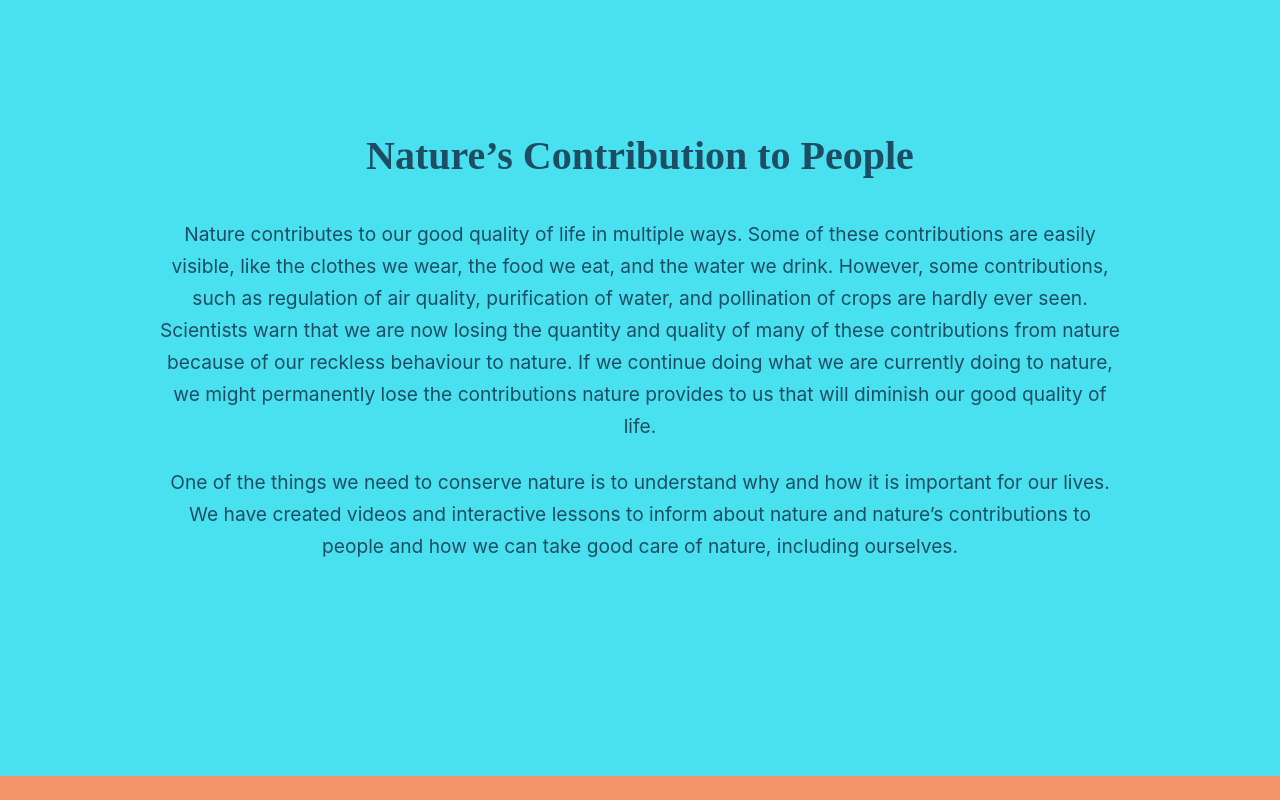
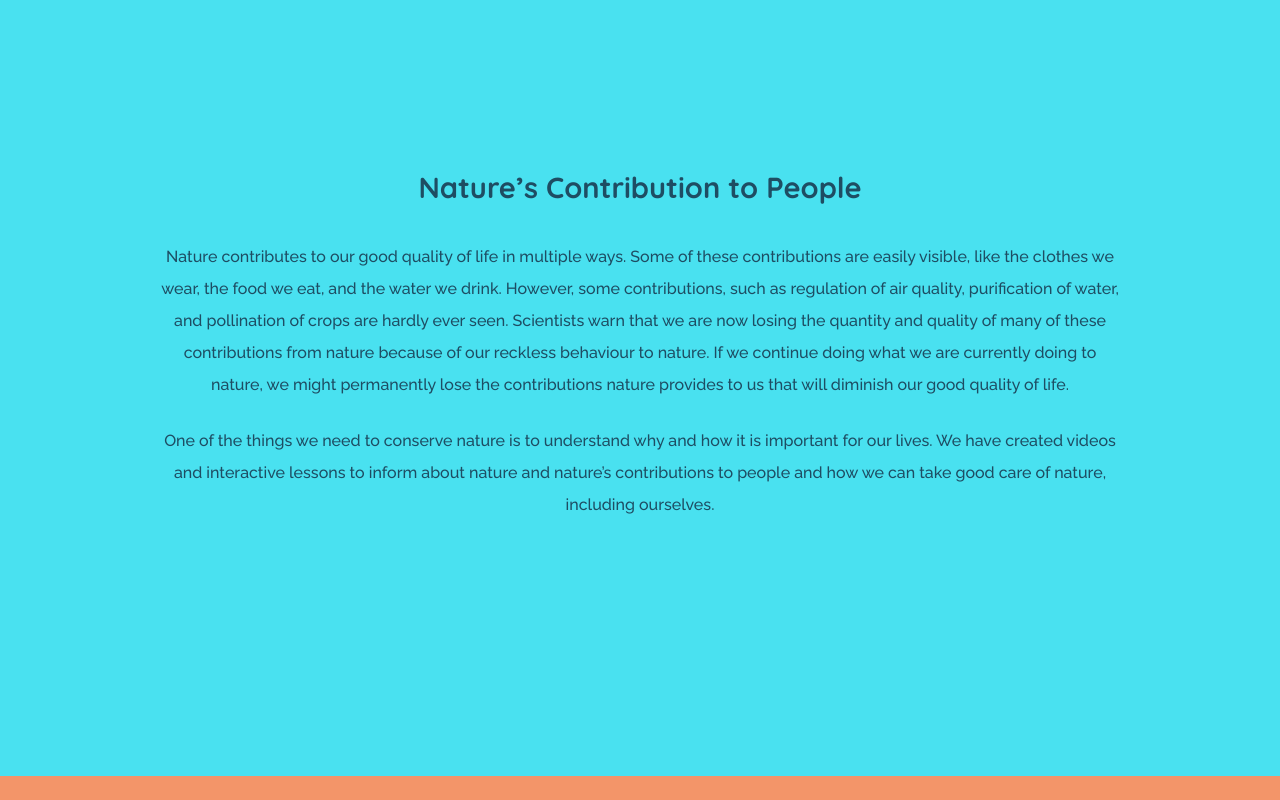
Before and after one commit to thegiis/ncp_web, a Nuxt app: page / in a window 1280 px wide. Shown: the part 900-1700 px from the top of the page. Built offline with nearby package versions, Linux system fonts and the light colour scheme.

Commit message:
updated fonts

```diff
--- a/components/SectionObjectives.vue
+++ b/components/SectionObjectives.vue
@@ -29,6 +29,10 @@
 </template>
 
 <style module>
+
+/* raleway and quicksand */
+@import url('https://fonts.googleapis.com/css2?family=Quicksand:wght@700&family=Raleway:wght@500&display=swap');
+
 .landingInfo {
   width: 100%;
   min-height: 640px;
@@ -46,9 +50,9 @@
 .objectives {
   font-weight: bold;
   width: 100%;
-  font-size: 2.5rem;
+  font-family: 'Quicksand', sans-serif;
+  font-size: 1.8125rem;
   text-align: center;
-  font-family: 'restoration';
   margin-bottom: 2rem;
   color: #1e4d63;
 }
@@ -56,7 +60,8 @@
   max-width: 1080px;
   text-align: center;
   line-height: 2rem;
-  font-size: 1.2rem;
-  color: rgb(30, 77, 99);
+  font-size: 1rem;
+  color: #1e4d63;
+  font-family: 'Raleway', sans-serif;
 }
 </style>
```
